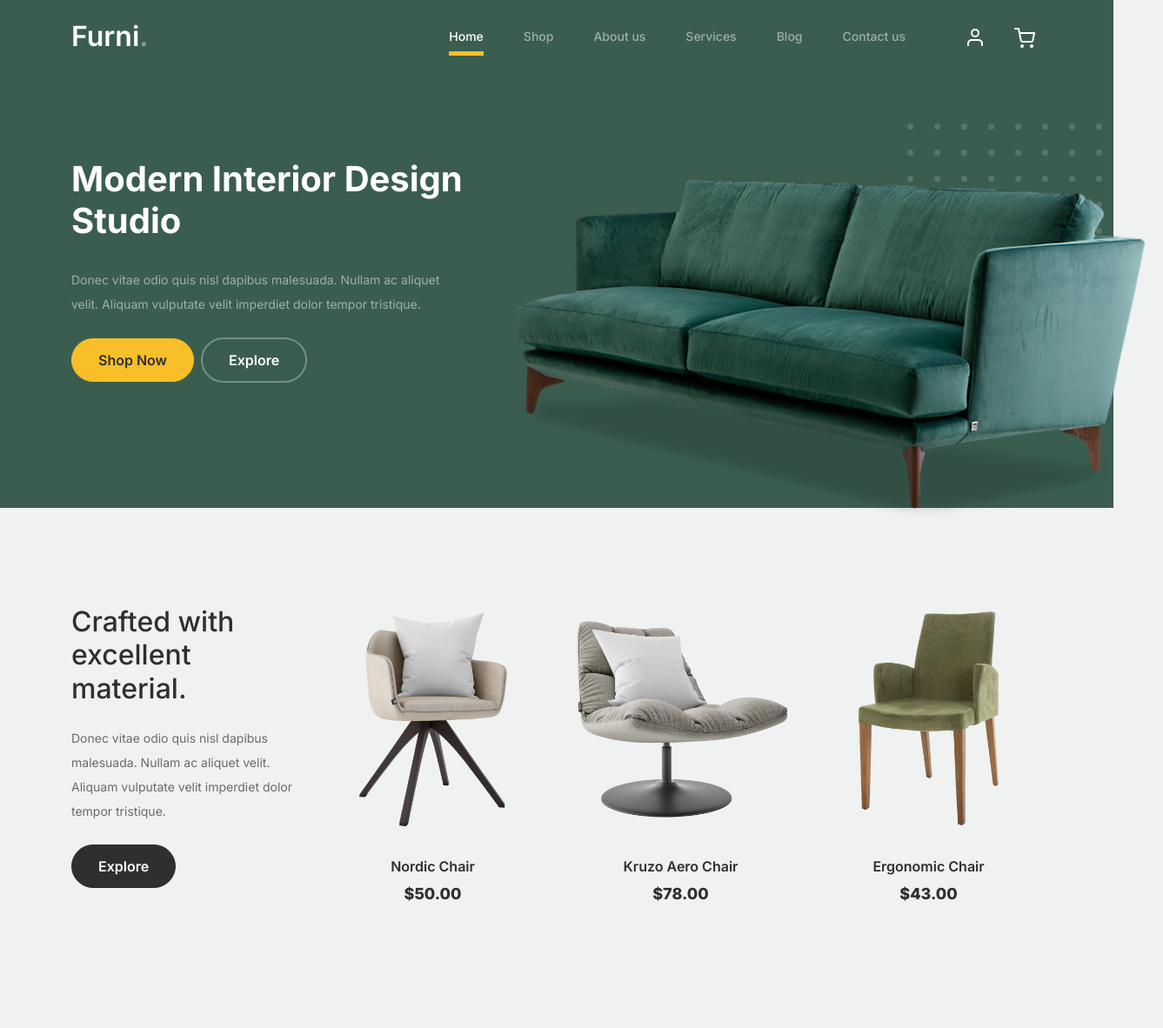
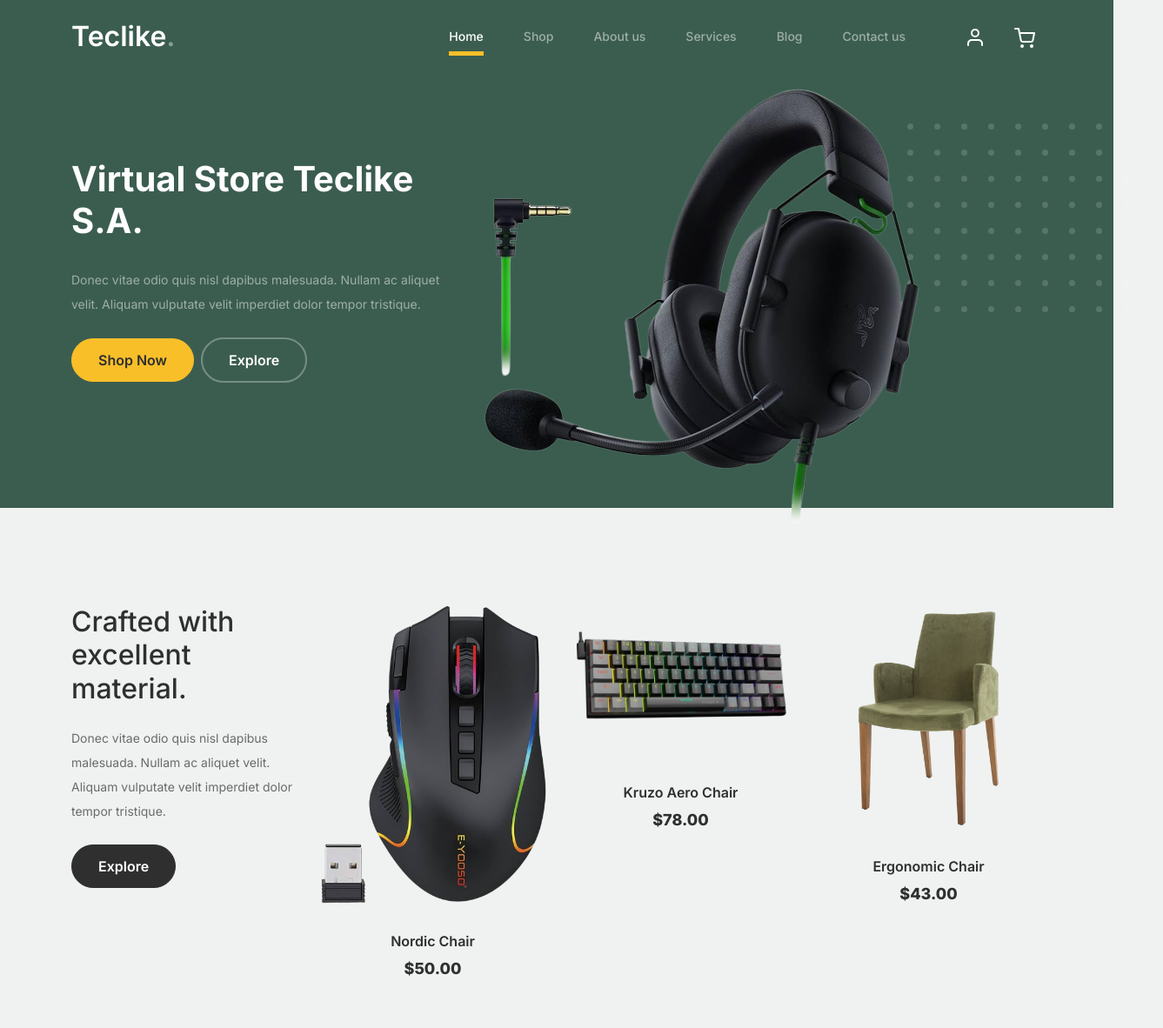
Before and after one commit to MisaelBohorquez27/landing, a plain HTML site: page furni-1.0.0/index.html in a window 1280 px wide. Shown: the top 1182 px of the page at 87% size, 1337 px wide, since content can reach past the window. Drawn offline with Linux system fonts and the light colour scheme.

Commit message:
Editando landing page

```diff
--- a/furni-1.0.0/index.html
+++ b/furni-1.0.0/index.html
@@ -32,7 +32,7 @@
 	<nav class="custom-navbar navbar navbar navbar-expand-md navbar-dark bg-dark" arial-label="Furni navigation bar">
 
 		<div class="container">
-			<a class="navbar-brand" href="index.html">Furni<span>.</span></a>
+			<a class="navbar-brand" href="index.html">Teclike<span>.</span></a>
 
 			<button class="navbar-toggler" type="button" data-bs-toggle="collapse" data-bs-target="#navbarsFurni"
 				aria-controls="navbarsFurni" aria-expanded="false" aria-label="Toggle navigation">
@@ -67,7 +67,7 @@
 			<div class="row justify-content-between">
 				<div class="col-lg-5">
 					<div class="intro-excerpt">
-						<h1>Modern Interior <span clsas="d-block">Design Studio</span></h1>
+						<h1>Virtual Store <span clsas="d-block">Teclike S.A. </span></h1>
 						<p class="mb-4">Donec vitae odio quis nisl dapibus malesuada. Nullam ac aliquet velit. Aliquam
 							vulputate velit imperdiet dolor tempor tristique.</p>
 						<p><a href="" class="btn btn-secondary me-2">Shop Now</a><a href="#"
@@ -76,7 +76,7 @@
 				</div>
 				<div class="col-lg-7">
 					<div class="hero-img-wrap">
-						<img src="images/couch.png" class="img-fluid">
+						<img src="images/audifonos-razer.png" class="img-fluid">
 					</div>
 				</div>
 			</div>
@@ -101,7 +101,7 @@
 				<!-- Start Column 2 -->
 				<div class="col-12 col-md-4 col-lg-3 mb-5 mb-md-0">
 					<a class="product-item" href="cart.html">
-						<img src="images/product-1.png" class="img-fluid product-thumbnail">
+						<img src="images/mouse-x11.png" class="img-fluid product-thumbnail">
 						<h3 class="product-title">Nordic Chair</h3>
 						<strong class="product-price">$50.00</strong>
 
@@ -115,7 +115,7 @@
 				<!-- Start Column 3 -->
 				<div class="col-12 col-md-4 col-lg-3 mb-5 mb-md-0">
 					<a class="product-item" href="cart.html">
-						<img src="images/product-2.png" class="img-fluid product-thumbnail">
+						<img src="images/teclado-z11.png" class="img-fluid product-thumbnail">
 						<h3 class="product-title">Kruzo Aero Chair</h3>
 						<strong class="product-price">$78.00</strong>
 
```
Also changed, not shown: furni-1.0.0/images/Audifonos-caja.png (added), furni-1.0.0/images/audifonos-razer.png (added), furni-1.0.0/images/mouse-x11.png (added), furni-1.0.0/images/teclado-z11.png (added).
